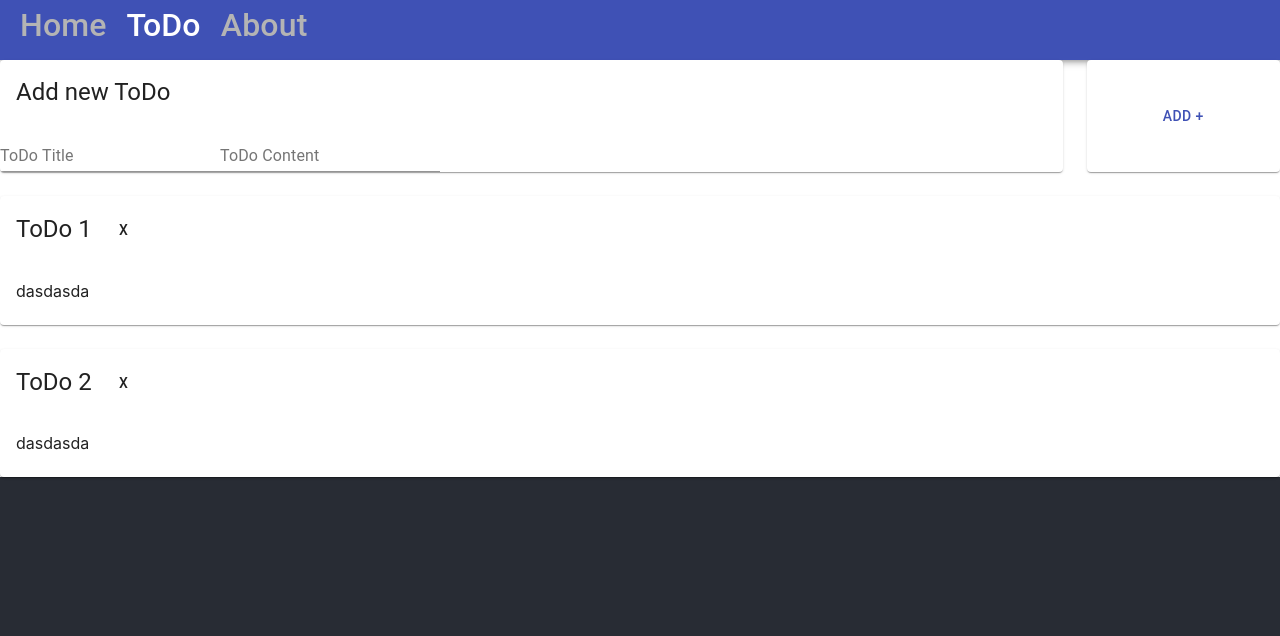
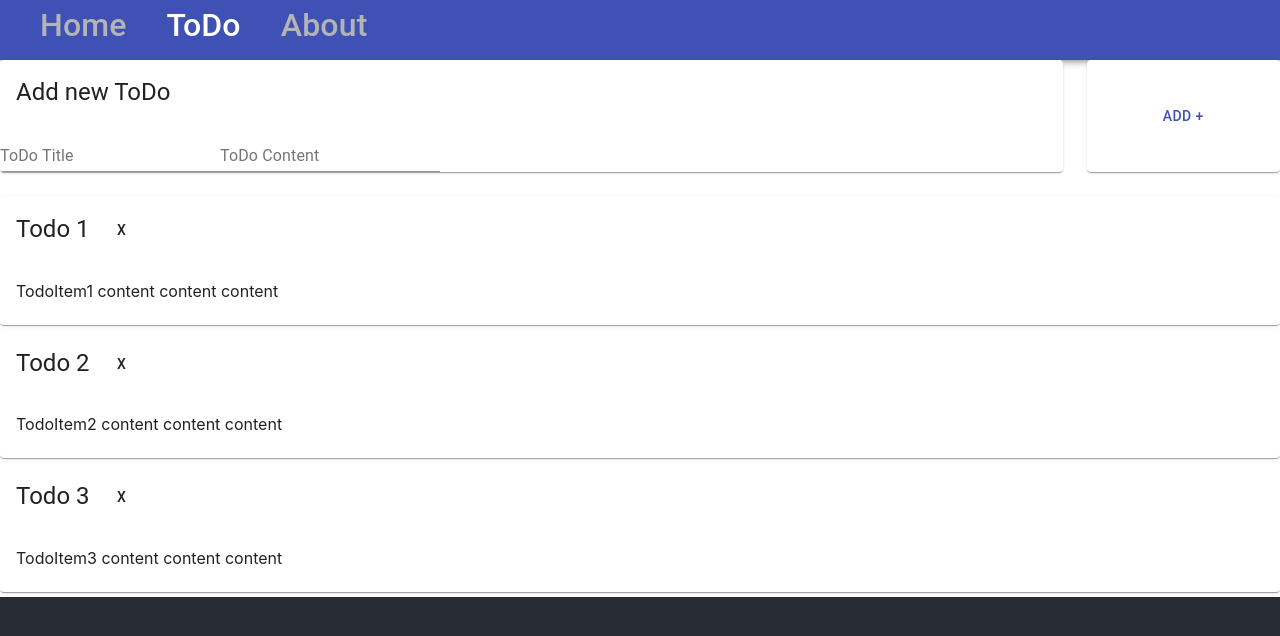
Before and after one commit to twinDejan/ReactJS-App, a React (Create React App) app: page /todo in a window 1280 px wide. Shown: the top 636 px of the page. Built offline with nearby package versions, Linux system fonts and the light colour scheme.

Commit message:
implementing ToDo new item feature

```diff
--- a/src/components/ToDo/ToDoItem.jsx
+++ b/src/components/ToDo/ToDoItem.jsx
@@ -6,7 +6,8 @@ import Button from "@material-ui/core/Button";
 
 const ToDoItem = ({ todoData, deleteTodoItemHandler }) => {
 	return (
-		<Card>
+        <div style={{ paddingBottom: 5 }}>
+            <Card>
 			<CardHeader
 				title={
 					<div>
@@ -17,6 +18,7 @@ const ToDoItem = ({ todoData, deleteTodoItemHandler }) => {
 			/>
 			<CardContent>{todoData.content}</CardContent>
 		</Card>
+        </div>
 	);
 };
 
--- a/src/pages/ToDo.js
+++ b/src/pages/ToDo.js
@@ -1,4 +1,4 @@
-import React from 'react';
+import React, {useState} from 'react';
 import BaseLayout from "./_Layout/BaseLayout";
 
 import AddNewToDoItem from "../components/ToDo/AddNewToDoItem";
@@ -6,30 +6,55 @@ import TodoItem from "../components/ToDo/ToDoItem";
 import ToDoPageHeader from "../components/ToDo/ToDoPageHeader";
 
 import Grid from "@material-ui/core/Grid";
-import Card from "@material-ui/core/Card";
-import CardHeader from "@material-ui/core/CardHeader";
-import TextField from "@material-ui/core/TextField";
-
 import "./pageStyles.css";
 
 const ToDo = () => {
+    const [toDoData, setToDoData] = useState([
+		{ id: "0", title: "Todo 1", content: "TodoItem1 content content content" },
+		{ id: "1", title: "Todo 2", content: "TodoItem2 content content content" },
+		{ id: "2", title: "Todo 3", content: "TodoItem3 content content content" },
+    ]);
+
+    const [newTodoState, setNewTodoState] = useState();
+
+    const addNewTodo = () => {
+        setToDoData([
+            ... toDoData,
+            {
+                id: toDoData.length + 1,
+                title: newTodoState.todoTitle,
+                content: newTodoState.toDoContent,
+            },
+        ]);
+    }
+
+    const onChange = (event) => {
+		setNewTodoState({
+			...newTodoState,
+			[event.target.name]: event.target.value,
+		});
+	};
     return(
         <BaseLayout>
         <div className="page-cintent-container"></div>
             <Grid container spacing={3}>
                 <Grid key="page-title" item xs={10}>
-                    <ToDoPageHeader/>
+                {JSON.stringify(newTodoState)}
+                    <ToDoPageHeader onChangeHandler={onChange}/>
                 </Grid>
                 <Grid key="add-new" item xs={2}>
-                    <AddNewToDoItem/>
+                    <AddNewToDoItem addNewTodoHandler={addNewTodo}/>
                 </Grid>
                 <Grid item xs={12}>
-                    <TodoItem todoData={{id:"0", title:"ToDo 1", content:"dasdasda"
-                }}/>
-				</Grid>
-                <Grid item xs={12}>
-                    <TodoItem todoData={{id:"1", title:"ToDo 2", content:"dasdasda"
-                }}/>
+                    {toDoData.map((todoItem, index) => (
+                        <TodoItem
+                        todoData={{
+                            id: todoItem.id,
+                            title: todoItem.title,
+                            content: todoItem.content
+                            }}
+                        />
+                    ))}
 				</Grid>
             </Grid>
         </BaseLayout>
--- a/src/pages/pageStyles.css
+++ b/src/pages/pageStyles.css
@@ -1,4 +1,4 @@
-.app-bar{
+.app-bar {
 	height: 60px;
 }
 
@@ -9,13 +9,19 @@
 	padding-right: 40px;
 }
 
-.nav-link{
+.nav-link {
 	font-size: xx-large;
-    padding-left: 20px;
+	padding-left: 40px;
 	color: rgb(180, 180, 180);
 	text-decoration: none;
 }
 
-.nav-link-active{
+.nav-link-active {
 	color: white;
 }
+
+.draggableContainer {
+	list-style: none;
+	list-style-type: none;
+	width: 100%;
+}
```
Lines whose indentation alone changed are shown as unchanged.
